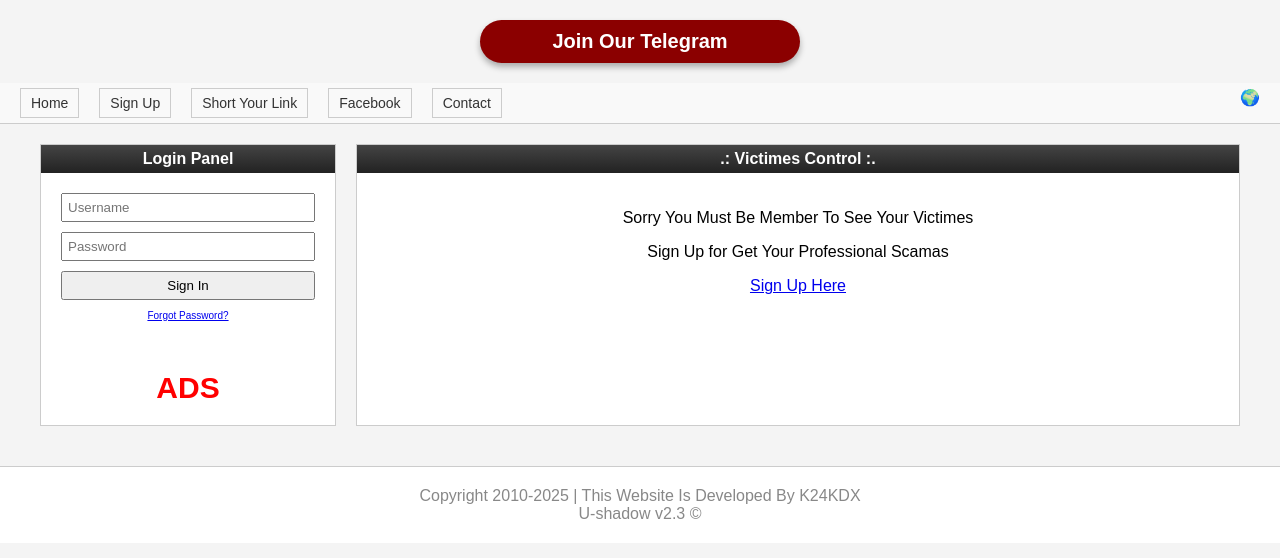
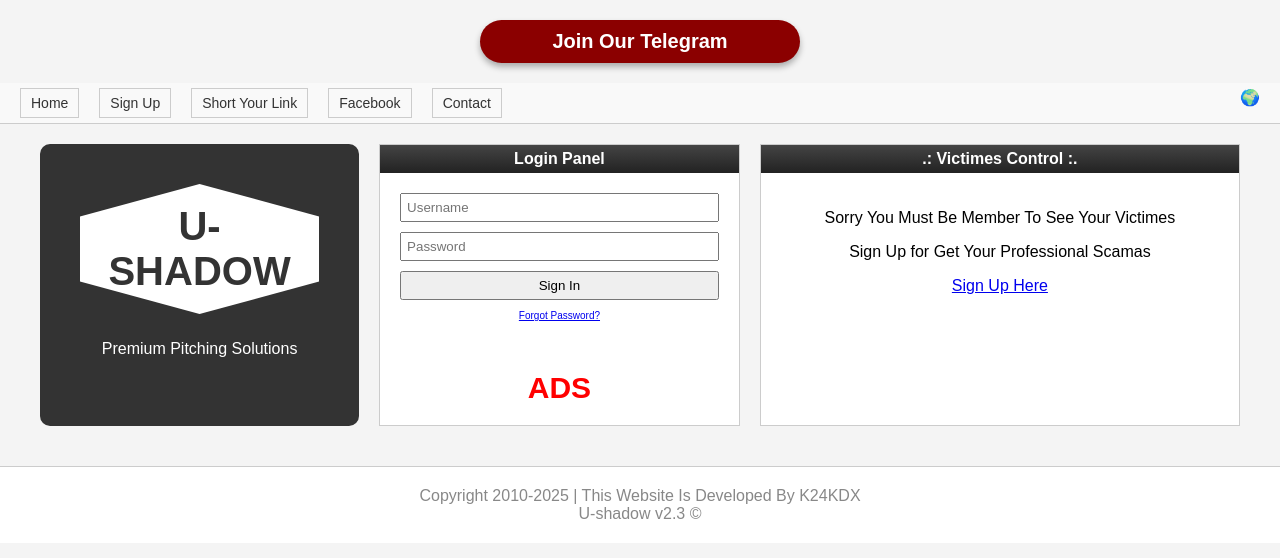
Before and after one commit to ghost123w/U-shadow.net, a PHP site: page / in a window 1280 px wide. Shown: the part 101-659 px from the top of the page. Run offline with PHP 8.4, Linux system fonts and the light colour scheme.

Commit message:
Implement U-shadow branding on the left side of the landing page.
- Add a side-branding container to index.php.
- Update style.css to position and style the left-side branding.
- Improve security with modern .htaccess syntax.
- Clean up project by removing temporary log files.

Co-authored-by: ghost123w <76251002+ghost123w@users.noreply.github.com>

```diff
--- a/index.php
+++ b/index.php
@@ -56,6 +56,11 @@ if ($_SERVER['REQUEST_METHOD'] === 'POST') {
 </nav>
 
 <div class="main-container">
+    <div class="side-branding">
+        <div class="logo-large">U-SHADOW</div>
+        <p>Premium Pitching Solutions</p>
+    </div>
+
     <div class="login-panel">
         <div class="panel-header">Login Panel</div>
         <div class="panel-body">
--- a/public/css/style.css
+++ b/public/css/style.css
@@ -77,8 +77,28 @@ nav ul li a {
     padding: 20px;
 }
 
+.side-branding {
+    flex: 1;
+    text-align: center;
+    background-color: #333;
+    color: #fff;
+    padding: 40px;
+    border-radius: 10px;
+}
+
+.logo-large {
+    font-size: 40px;
+    font-weight: bold;
+    margin-bottom: 10px;
+    clip-path: polygon(50% 0%, 100% 25%, 100% 75%, 50% 100%, 0% 75%, 0% 25%);
+    background-color: #fff;
+    color: #333;
+    padding: 20px;
+    display: inline-block;
+}
+
 .login-panel {
-    flex: 1;
+    flex: 1.5;
     background-color: #fff;
     border: 1px solid #ccc;
 }
@@ -109,7 +129,7 @@ nav ul li a {
 }
 
 .victimes-control {
-    flex: 3;
+    flex: 2;
     background-color: #fff;
     border: 1px solid #ccc;
 }
```
Also changed, not shown: .htaccess, 1 other file.
